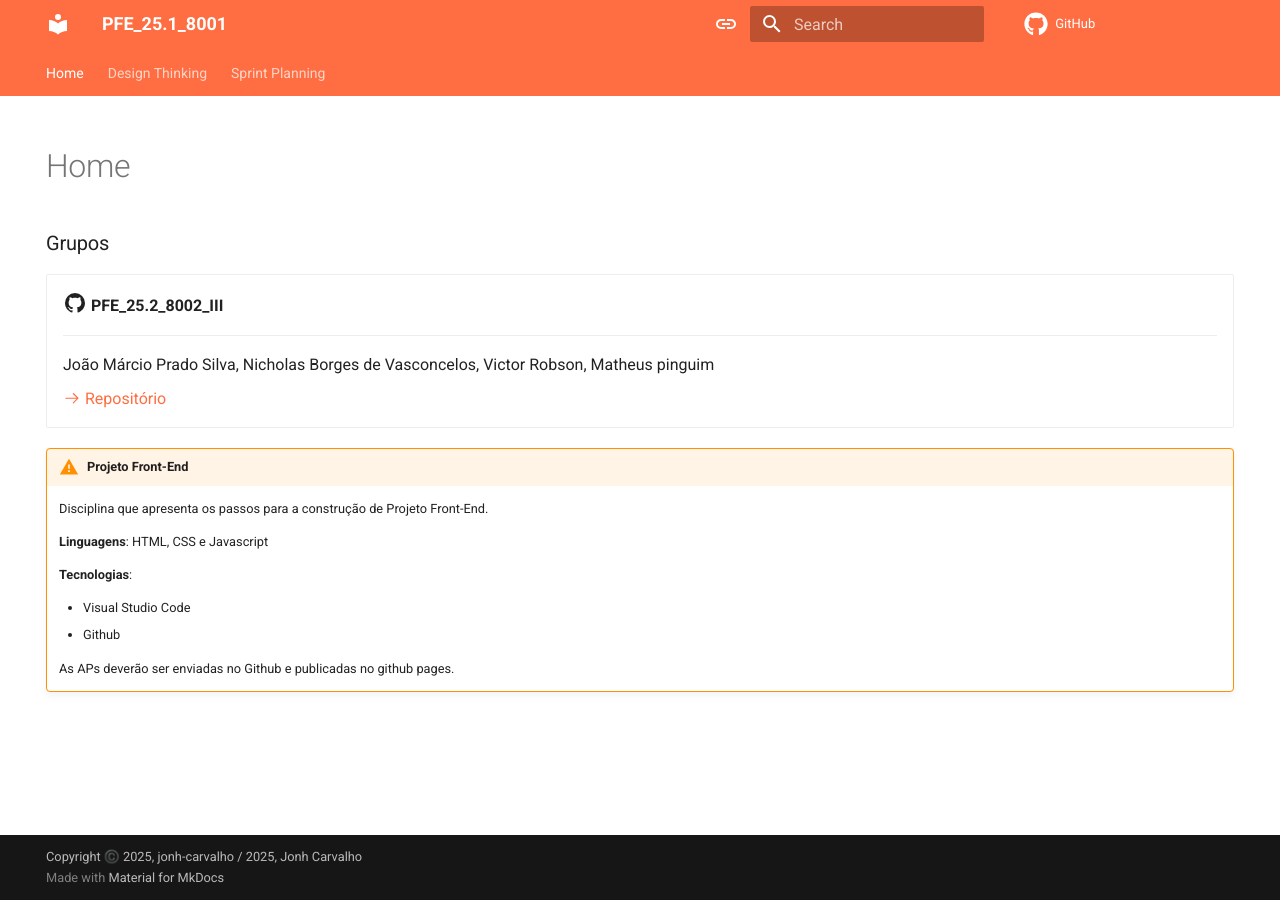
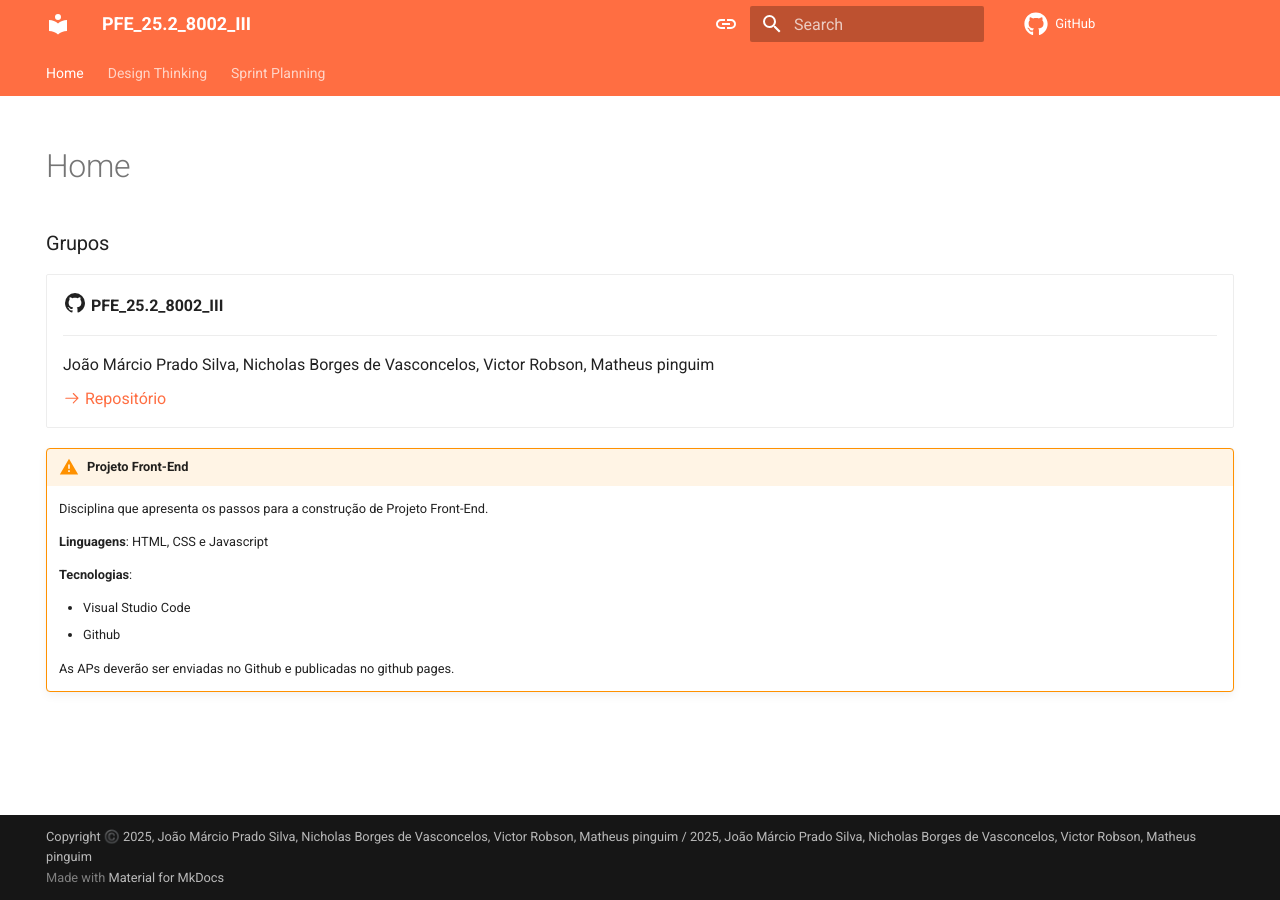
Before and after one commit to Projetos-de-Extensao/PFE_25.2_8002_III, an MkDocs documentation site: the page built from docs/index.md, in a window 1280 px wide. Built offline with MkDocs 1.6.1 and Material for MkDocs 9.7.7, drawn with Linux system fonts in a browser that asks for light colours; comment, search, counter and statistics services are not loaded.

Commit message:
detalhes

```diff
--- a/mkdocs.yml
+++ b/mkdocs.yml
@@ -1,8 +1,8 @@
 ---
-repo_url: https://github.com/jonh-carvalho/PFE_25.1_8001
-site_author: Jonh Carvalho
-site_name: PFE_25.1_8001
-copyright: Copyright ©️ 2025, jonh-carvalho / 2025, Jonh Carvalho
+repo_url: https://github.com/Projetos-de-Extensao/PFE_25.2_8002_III
+site_author: João Márcio Prado Silva, Nicholas Borges de Vasconcelos, Victor Robson, Matheus pinguim
+site_name: PFE_25.2_8002_III
+copyright: Copyright ©️ 2025, João Márcio Prado Silva, Nicholas Borges de Vasconcelos, Victor Robson, Matheus pinguim / 2025, João Márcio Prado Silva, Nicholas Borges de Vasconcelos, Victor Robson, Matheus pinguim
 
 extra_css:
   - css/extra.css
```
